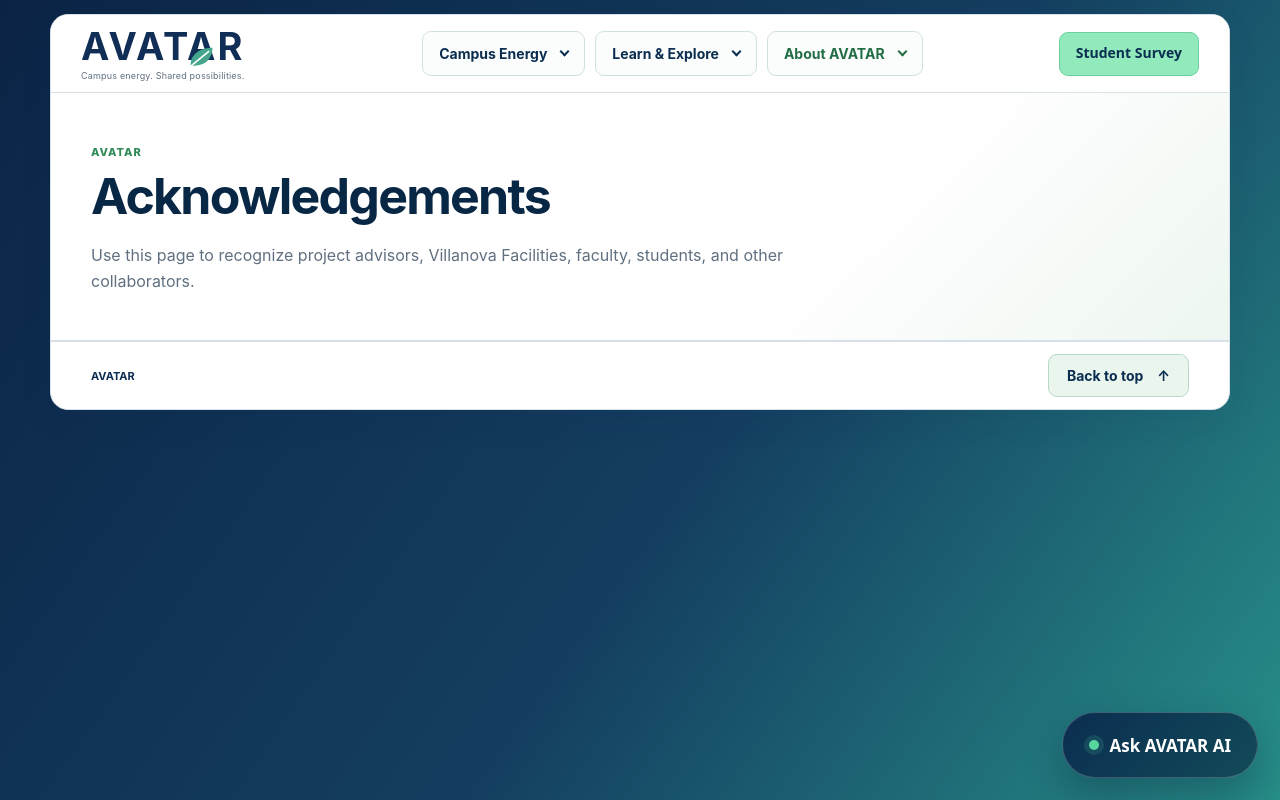
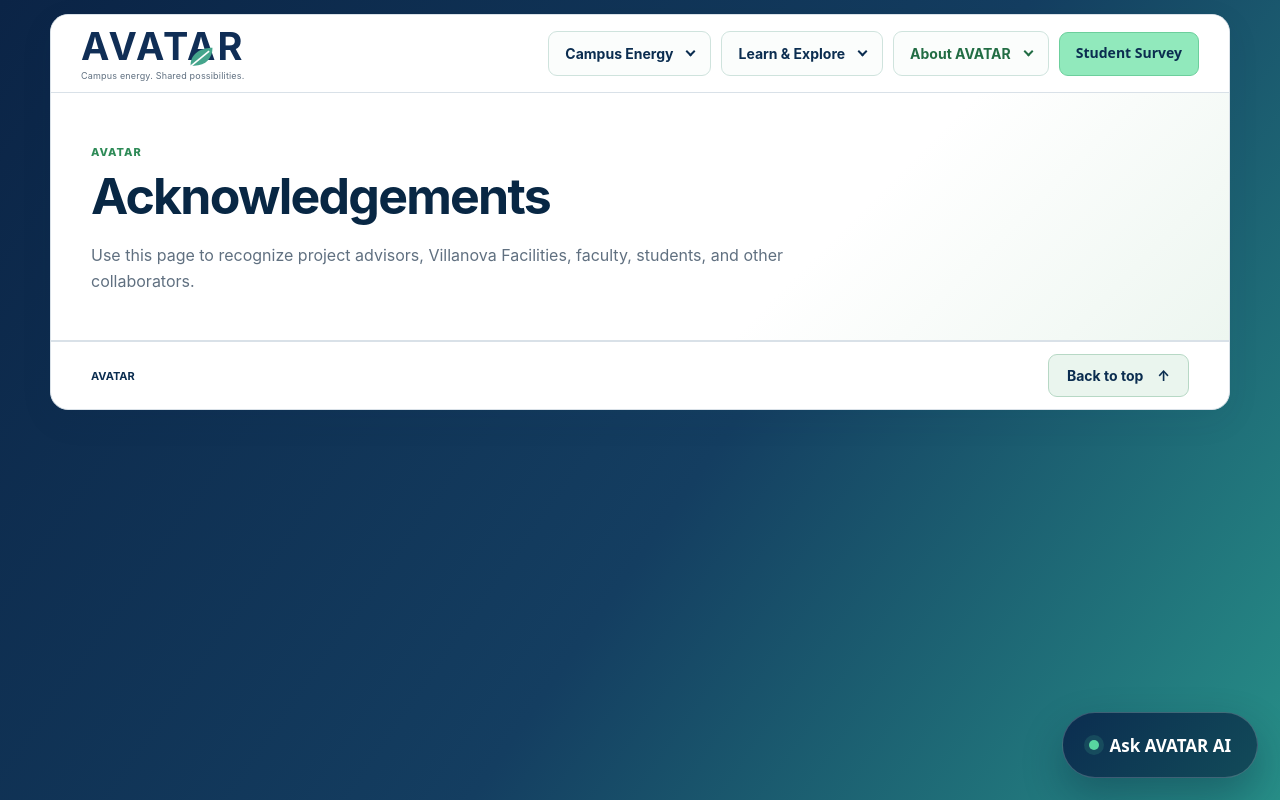
Before and after one commit to garcesb518-byte/AVATAR_Home_Page, a plain HTML site: page acknowledgements.html in a window 1280 px wide. Drawn offline with Linux system fonts and the light colour scheme.

Commit message:
Keep survey button adjacent to navigation with consistent ten-pixel header spacing

```diff
--- a/acknowledgements.html
+++ b/acknowledgements.html
@@ -11,7 +11,8 @@
 .site-header .survey-header-link:hover{background:#cff6df}
 .site-header .survey-header-link:focus-visible{outline:3px solid #2e8b57;outline-offset:3px}
 .site-header .survey-nav-link{display:none!important}
-.site-header{flex-wrap:wrap}
+.site-header{flex-wrap:wrap;justify-content:flex-start;column-gap:10px}
+@media(min-width:1081px){.site-header{flex-wrap:nowrap}.site-header .main-nav{margin-left:auto;flex:0 0 auto}.site-header .survey-header-link{margin-left:0}}
 @media(max-width:1080px){.site-header .survey-header-link{order:0;margin-left:auto}.site-header .menu-button{order:1}.site-header .main-nav{order:2}}
 @media(max-width:480px){.site-header .survey-header-link{padding:10px;font-size:12px}}
 </style>
```
Also changed, not shown: campus-map.html (+2 -1 lines), data.html (+2 -1 lines), dorm-facts.html (+2 -1 lines), energy-usage.html (+2 -1 lines), fun-facts.html (+2 -1 lines), index.html (+2 -1 lines), load-forecasting.html (+2 -1 lines), meet-the-team.html (+2 -1 lines), power-basics.html (+2 -1 lines), student-survey.html (+2 -1 lines), sustainability-resources.html (+2 -1 lines), what-ifs.html (+2 -1 lines), why-avatar.html (+2 -1 lines).
